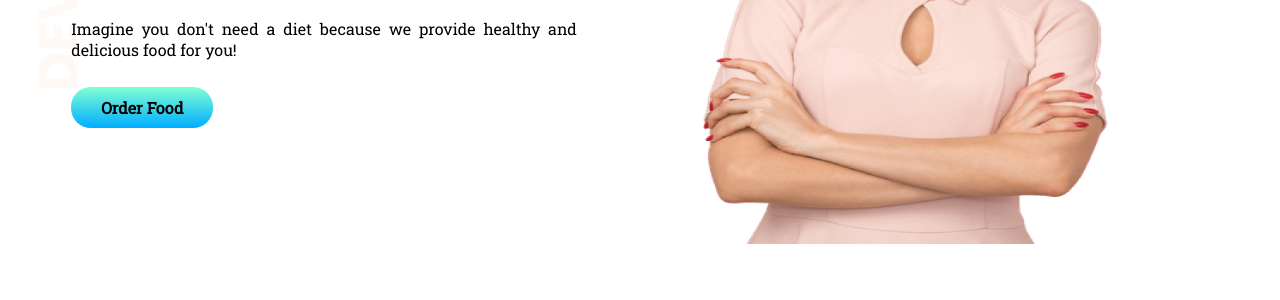
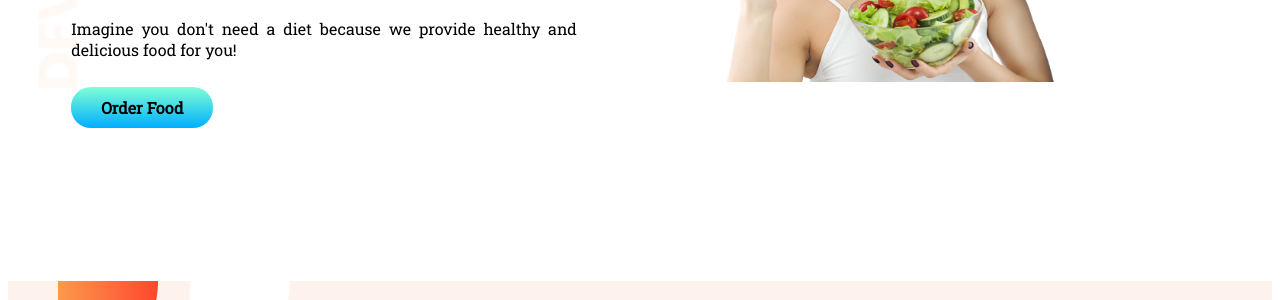
Before and after one commit to LaboneeAktar/practice-eat-healthy, a plain HTML site: page index.html in a window 1280 px wide. Shown: the part 279-579 px from the top of the page. Drawn offline with Linux system fonts and the light colour scheme.

Commit message:
images add

```diff
--- a/index.html
+++ b/index.html
@@ -21,7 +21,7 @@
             <a class="order-food" href="https://www.youtube.com">Order Food</a>
         </div>
         <div class="half-width">
-            <img class="half-images" src="images/Person Image.png" alt="">
+            <img class="half-images" src="images/first.png" alt="">
         </div>
     </section>
     <section class="myself flex-container">
--- a/style.css
+++ b/style.css
@@ -36,7 +36,7 @@ p {
 }
 
 .half-images {
-    height: 70%;
+    height: 80%;
     width: 80%;
 }
 
```
Also changed, not shown: images/Aamir-Khan-1.jpg (deleted), images/Aamir-Khan-1.png (deleted), images/first.png (added), images/me.jpg (deleted).
